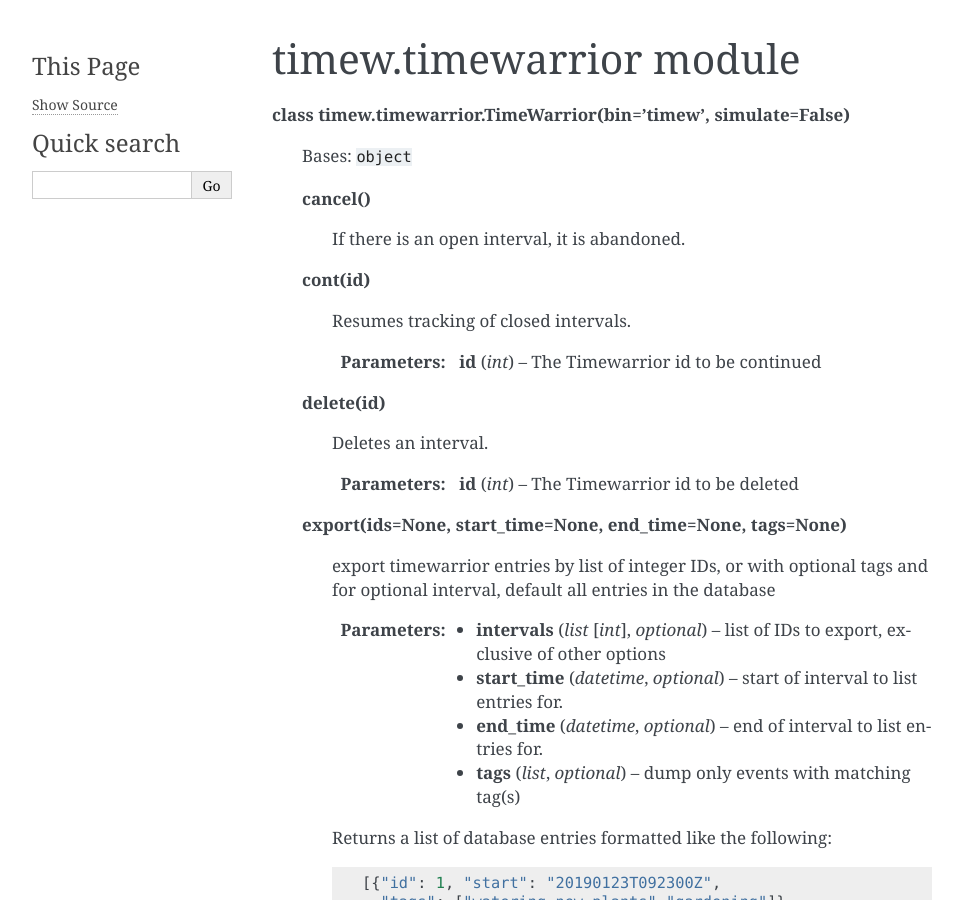
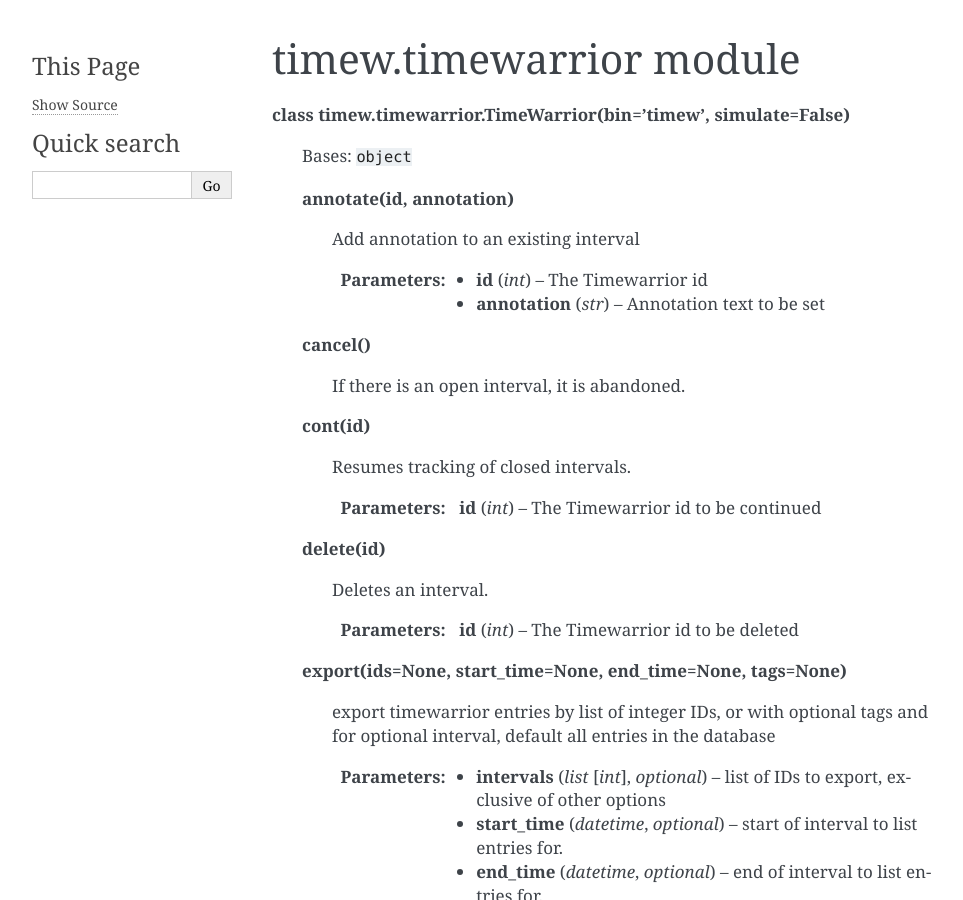
Before and after one commit to smemsh/python-timew, a Sphinx documentation site: the page built from docs/api/timew.timewarrior.rst, in a window 1280 px wide and 900 px high. Shown: the whole window, without its empty margins (148-1111 px from the left). Built offline with Sphinx 7.4.7, drawn with Linux system fonts in a browser that asks for light colours; pages that are not in the unit, such as notebooks, are missing from menus.

Commit message:
+ timewarrior: annotate: new method, takes interval and string
I am regularly annotating my time intervals. Unfortunately the current
library did not support the `annotation` command, yet.

Fixes #3

```diff
--- a/docs/api/index.rst
+++ b/docs/api/index.rst
@@ -36,6 +36,9 @@
 
             *  `TimeWarrior
                <timew.timewarrior.rst#timew.timewarrior.TimeWarrior>`_
+
+               *  `TimeWarrior.annotate()
+                  <timew.timewarrior.rst#timew.timewarrior.TimeWarrior.annotate>`_
 
                *  `TimeWarrior.cancel()
                   <timew.timewarrior.rst#timew.timewarrior.TimeWarrior.cancel>`_
--- a/docs/api/timew.rst
+++ b/docs/api/timew.rst
@@ -32,6 +32,9 @@
 
    *  `TimeWarrior
       <timew.timewarrior.rst#timew.timewarrior.TimeWarrior>`_
+
+      *  `TimeWarrior.annotate()
+         <timew.timewarrior.rst#timew.timewarrior.TimeWarrior.annotate>`_
 
       *  `TimeWarrior.cancel()
          <timew.timewarrior.rst#timew.timewarrior.TimeWarrior.cancel>`_
--- a/docs/api/timew.timewarrior.rst
+++ b/docs/api/timew.timewarrior.rst
@@ -5,6 +5,15 @@
 **class timew.timewarrior.TimeWarrior(bin='timew', simulate=False)**
 
    Bases: ``object``
+
+   **annotate(id, annotation)**
+
+      Add annotation to an existing interval
+
+      :Parameters:
+         *  **id** (*int*) – The Timewarrior id
+
+         *  **annotation** (*str*) – Annotation text to be set
 
    **cancel()**
 
```
Also changed, not shown: 2 other files.
